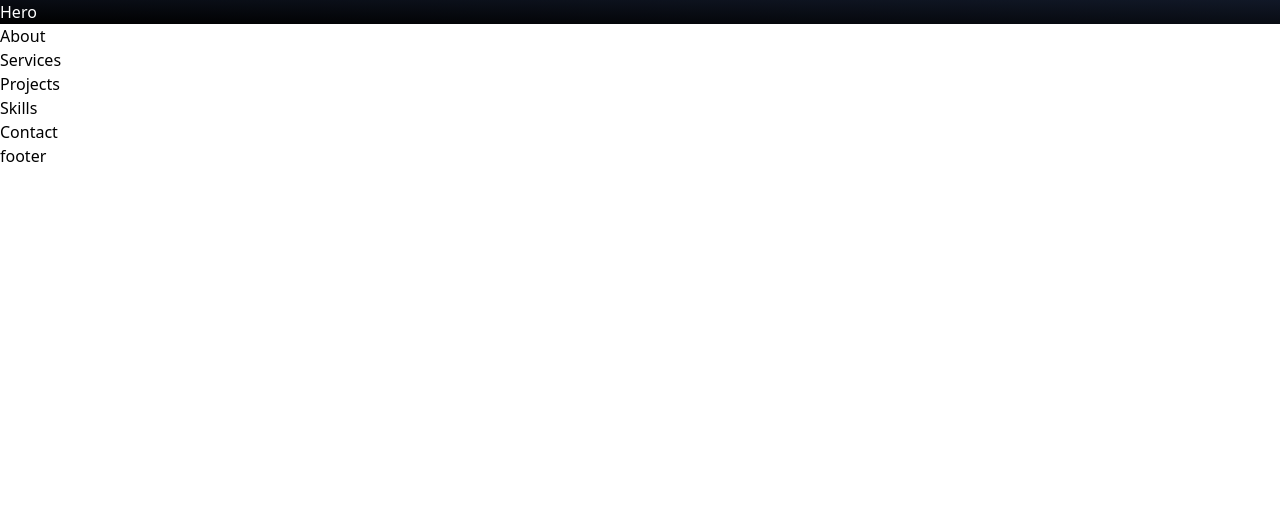
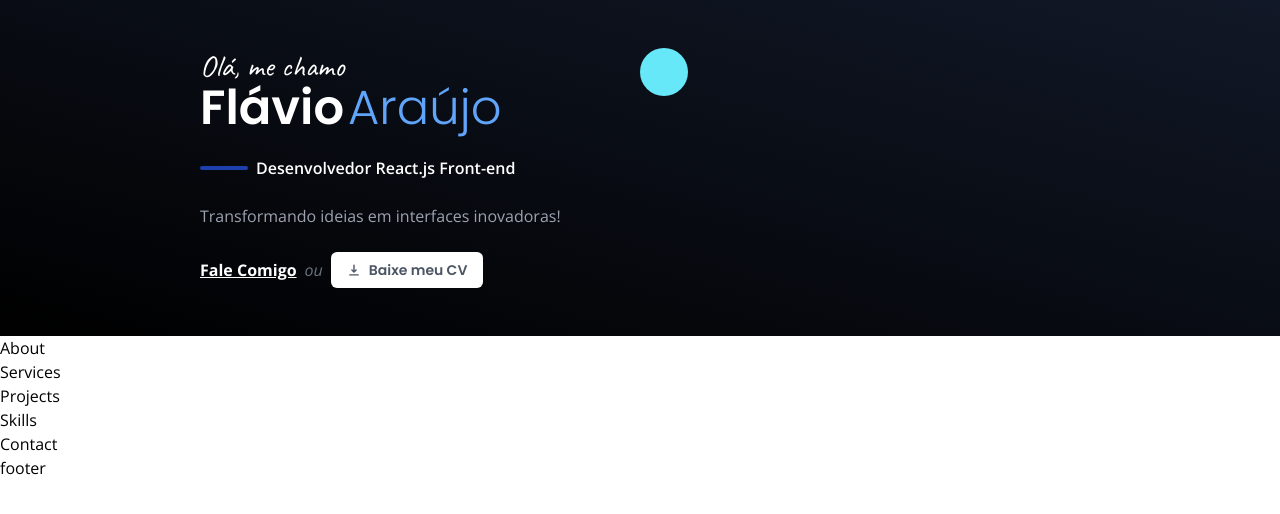
Before and after one commit to FlavioAraujo23/react-portifolio, a React (Vite) app: page / in a window 1280 px wide. Shown: the top 514 px of the page. Built offline with nearby package versions, Linux system fonts and the light colour scheme.

Commit message:
section hero add

```diff
--- a/index.html
+++ b/index.html
@@ -5,6 +5,9 @@
     <link rel="icon" type="image/svg+xml" href="/vite.svg" />
     <meta name="viewport" content="width=device-width, initial-scale=1.0" />
     <title>Vite + React + TS</title>
+    <link rel="preconnect" href="https://fonts.googleapis.com">
+<link rel="preconnect" href="https://fonts.gstatic.com" crossorigin>
+<link href="https://fonts.googleapis.com/css2?family=Caveat&family=Open+Sans:ital,wght@0,400;0,600;0,700;0,800;1,400&family=Poppins:wght@300;600;800&display=swap" rel="stylesheet">
   </head>
   <body>
     <div id="root"></div>
--- a/package.json
+++ b/package.json
@@ -11,7 +11,8 @@
   },
   "dependencies": {
     "react": "^18.2.0",
-    "react-dom": "^18.2.0"
+    "react-dom": "^18.2.0",
+    "react-icons": "^4.9.0"
   },
   "devDependencies": {
     "@types/react": "^18.0.37",
--- a/src/App.tsx
+++ b/src/App.tsx
@@ -3,8 +3,8 @@ import { Footer } from "./components/Footer"
 import { Projects } from "./components/Projects"
 import { Services } from "./components/Services"
 import { Skills } from "./components/Skills"
-import { About } from "./components/about"
-import { Hero } from "./components/hero"
+import { About } from "./components/About"
+import { Hero } from "./components/Hero"
 import "./index.css"
 
 
--- a/src/components/Hero.tsx
+++ b/src/components/Hero.tsx
@@ -1,7 +1,33 @@
+import { HiDownload } from 'react-icons/hi'
 export function Hero() {
   return (
   <section className="bg-gradient-to-tr from-black to-gray-900 text-white">
-    <h1>Hero</h1>
+    <div className="container mx-auto max-w-4xl p-2 py-12 flex flex-col md:flex-row">
+        <div className='basis-1/2'>
+        <h1 className="mb-6 text-center md:text-left">
+      <span className="font-handwriting block text-3xl text-center md:text-left">Olá, me chamo</span>
+      <span className="font-headline text-5xl font-semibold">Flávio</span>
+      <span className="font-headline text-5xl font-light text-blue-400 ml-1">Araújo</span>
+      </h1>
+      <h2 className="font-semibold flex items-center gap-2 text-center md:text-left">
+        <div className="h-1 w-12 rounded-full bg-blue-800" />
+        Desenvolvedor React.js Front-end
+        </h2>
+        <p className="text-gray-400 my-6 text-center md:text-left">
+          Transformando ideias em interfaces inovadoras!
+        </p>
+        <div className="flex items-center gap-2 justify-center md:justify-start">
+          <a href="#" className="underline font-bold text-white">Fale Comigo</a>
+          <span className="italic text-gray-500">ou</span>
+          <a href="#" className="button text-gray-600 hover:text-gray-900 flex items-center gap-2">
+            <HiDownload />
+            Baixe meu CV</a>
+        </div>
+        </div>
+        <div className='basis-1/2'>
+          <div className='bg-cyan-300  rounded-full h-1 w-12 p-6'></div>
+        </div>
+      </div>
   </section>
   )
 }
--- a/src/index.css
+++ b/src/index.css
@@ -1,3 +1,9 @@
 @tailwind base;
 @tailwind components;
 @tailwind utilities;
+
+@layer components{
+  .button {
+    @apply cursor-pointer rounded-md bg-white px-4 py-2 font-headline text-sm font-semibold transition;
+  }
+}
--- a/tailwind.config.js
+++ b/tailwind.config.js
@@ -2,6 +2,11 @@
 export default {
   content: ["./index.html", "./src/**/*.{js,ts,jsx,tsx}"],
   theme: {
+    fontFamily: {
+      sans: ['"Open Sans"'],
+      handwriting: ["Caveat"],
+      headline: ["Poppins"],
+    },
     extend: {},
   },
   plugins: [],
```
Also changed, not shown: 1 other file (tests, documents, lock files or other folders).
